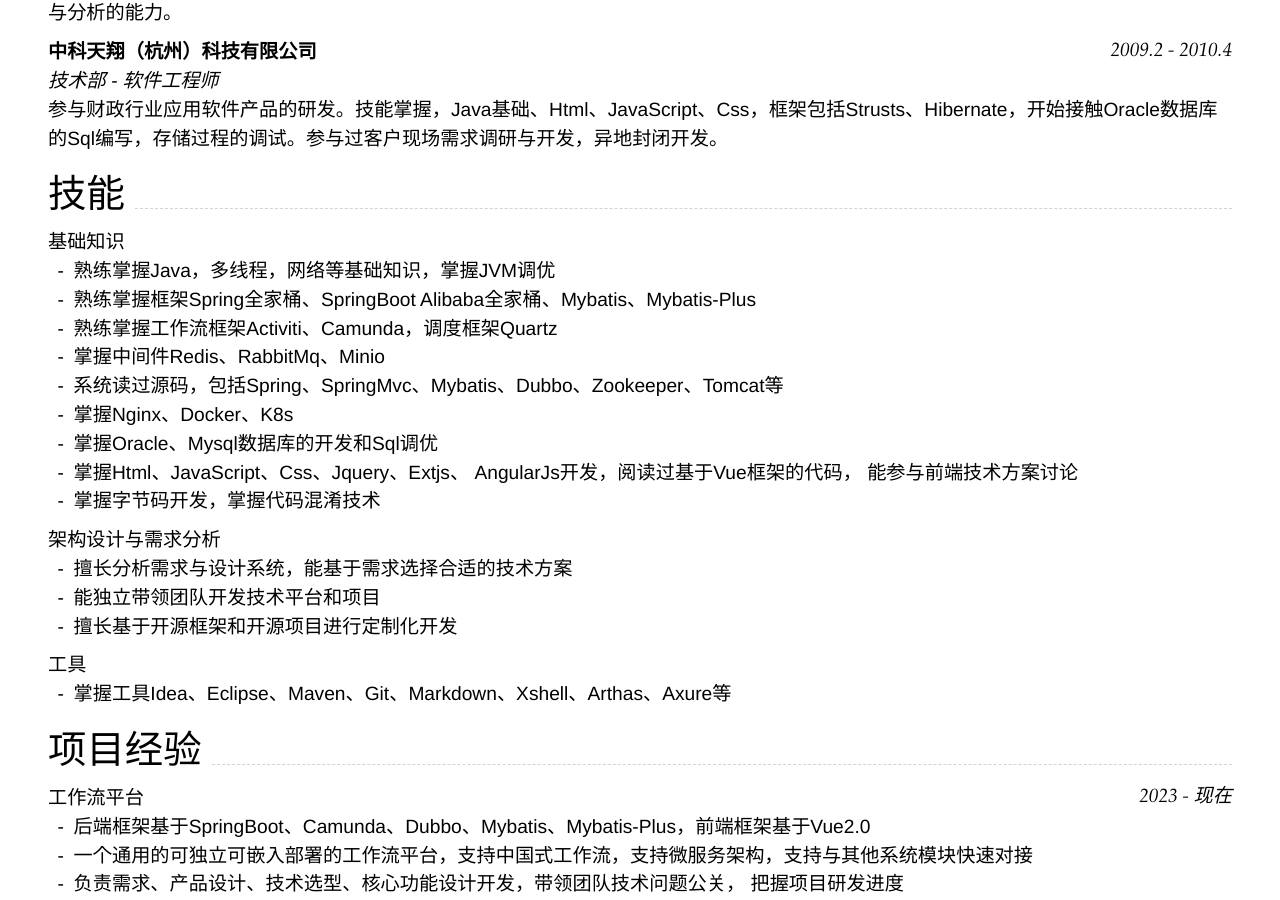
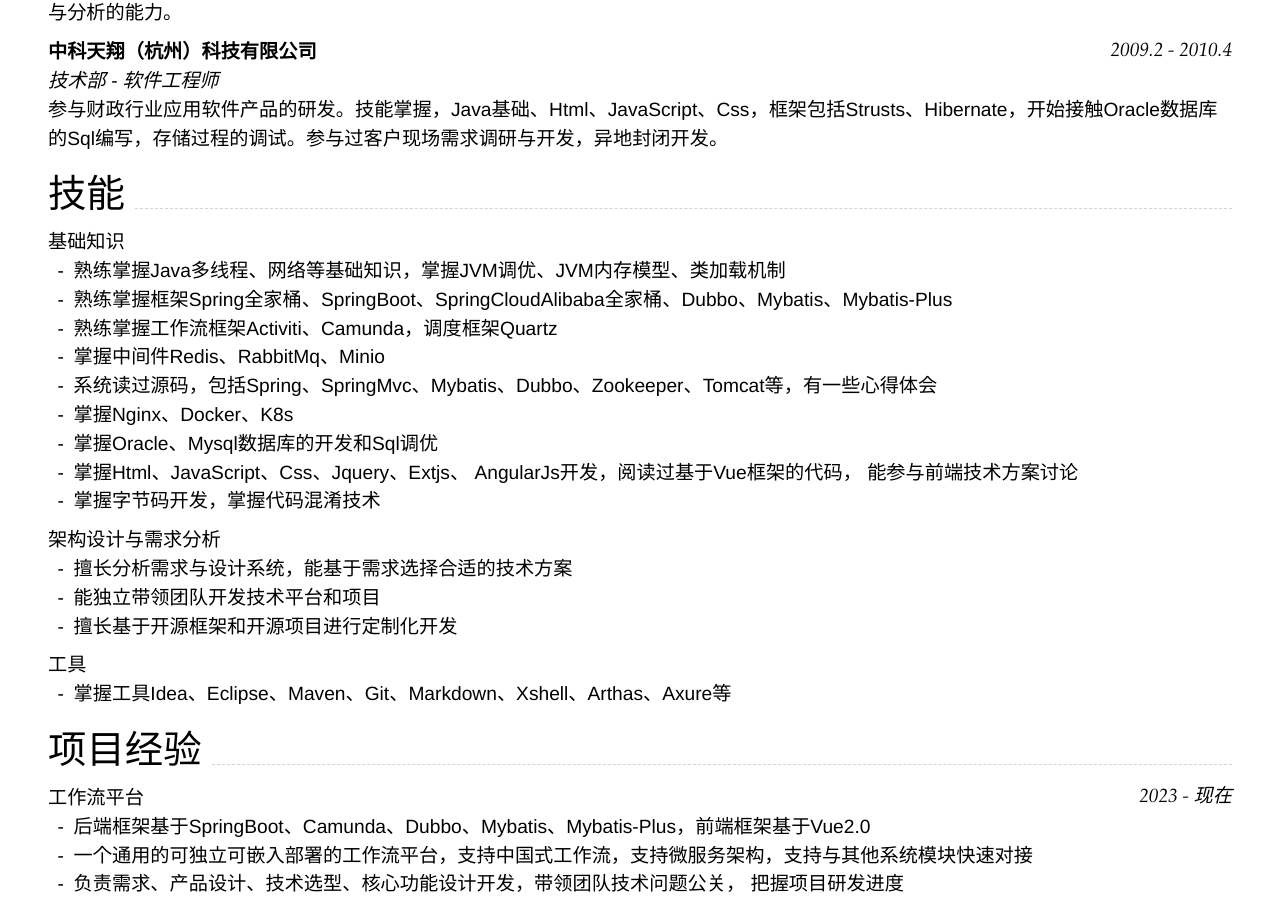
Before and after one commit to yuanCodeLab/cv, a Jekyll site: the page built from index.md, in a window 1280 px wide and 900 px high, scrolled down 646 px. Built offline with Jekyll 4.4.1, drawn with Linux system fonts in a browser that asks for light colours; nearby versions of some CDN libraries.

Commit message:
Update index.md

```diff
--- a/index.md
+++ b/index.md
@@ -45,11 +45,11 @@ _技术部 - 软件工程师_<br>
 ## 技能
 
 ### 基础知识
-- 熟练掌握Java，多线程，网络等基础知识，掌握JVM调优
-- 熟练掌握框架Spring全家桶、SpringBoot Alibaba全家桶、Mybatis、Mybatis-Plus
+- 熟练掌握Java多线程、网络等基础知识，掌握JVM调优、JVM内存模型、类加载机制
+- 熟练掌握框架Spring全家桶、SpringBoot、SpringCloudAlibaba全家桶、Dubbo、Mybatis、Mybatis-Plus
 - 熟练掌握工作流框架Activiti、Camunda，调度框架Quartz
 - 掌握中间件Redis、RabbitMq、Minio
-- 系统读过源码，包括Spring、SpringMvc、Mybatis、Dubbo、Zookeeper、Tomcat等
+- 系统读过源码，包括Spring、SpringMvc、Mybatis、Dubbo、Zookeeper、Tomcat等，有一些心得体会
 - 掌握Nginx、Docker、K8s
 - 掌握Oracle、Mysql数据库的开发和Sql调优
 - 掌握Html、JavaScript、Css、Jquery、Extjs、
```
